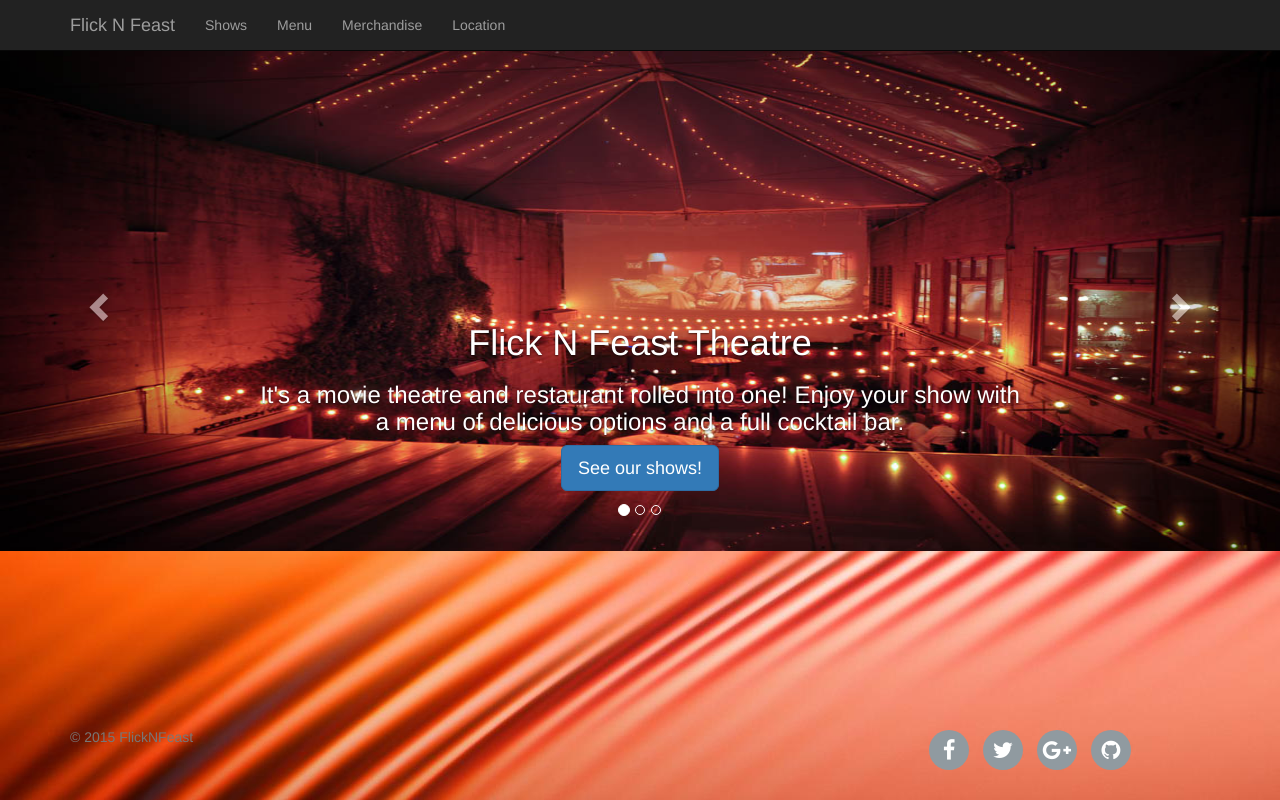
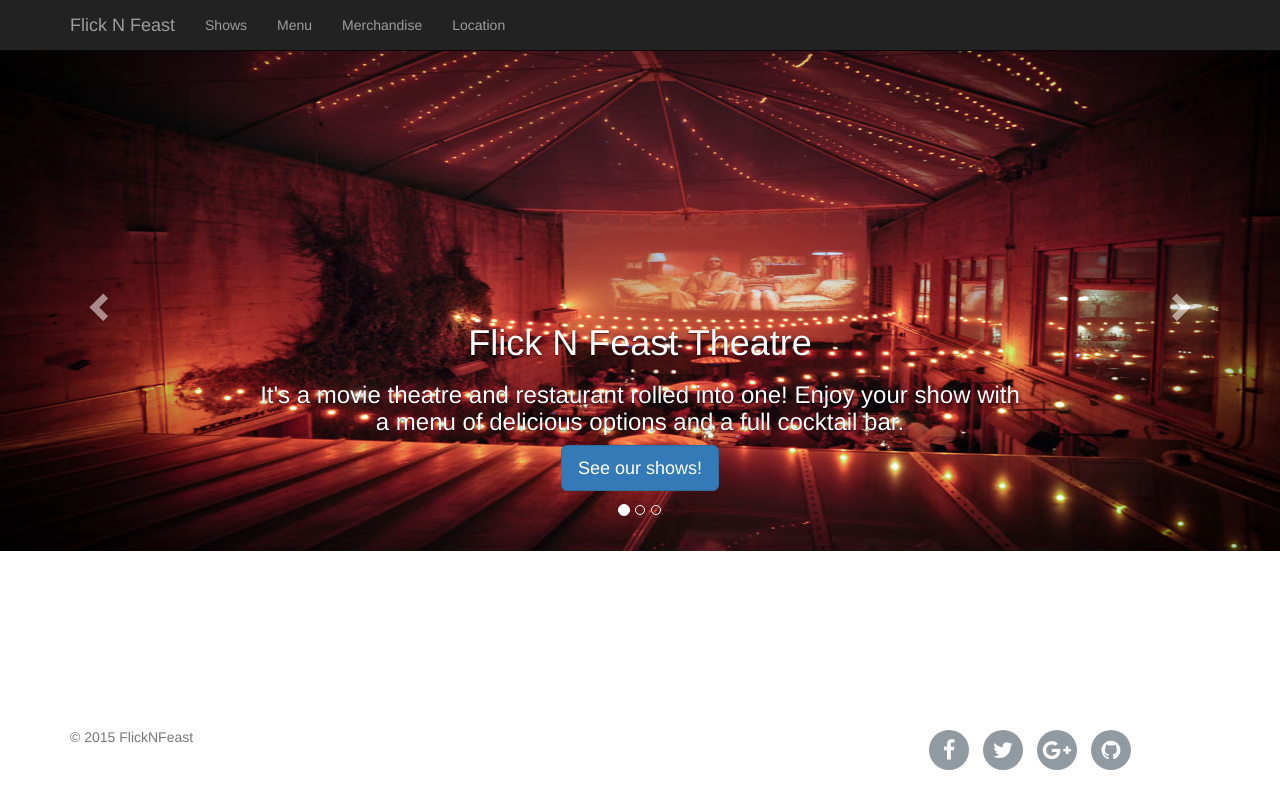
Before and after one commit to mkgilbert/cs399_the_theatre, a Django app: page / in a window 1280 px wide. Run offline with Django 3.2, Linux system fonts and the light colour scheme; parts of the project's set-up code (start-up, migrations or seed data) failed here and were passed over; some libraries are stand-ins or nearby versions.

Commit message:
removed background from all pages

```diff
--- a/theatre/static/css/base.css
+++ b/theatre/static/css/base.css
@@ -9,7 +9,6 @@ html,body {
 	margin:0;
 	padding:0;
 	height:100%;
-	background-image: url("/static/images/ticketbackground.jpg");
 }
 #wrapper {
 	min-height:100%;
```
